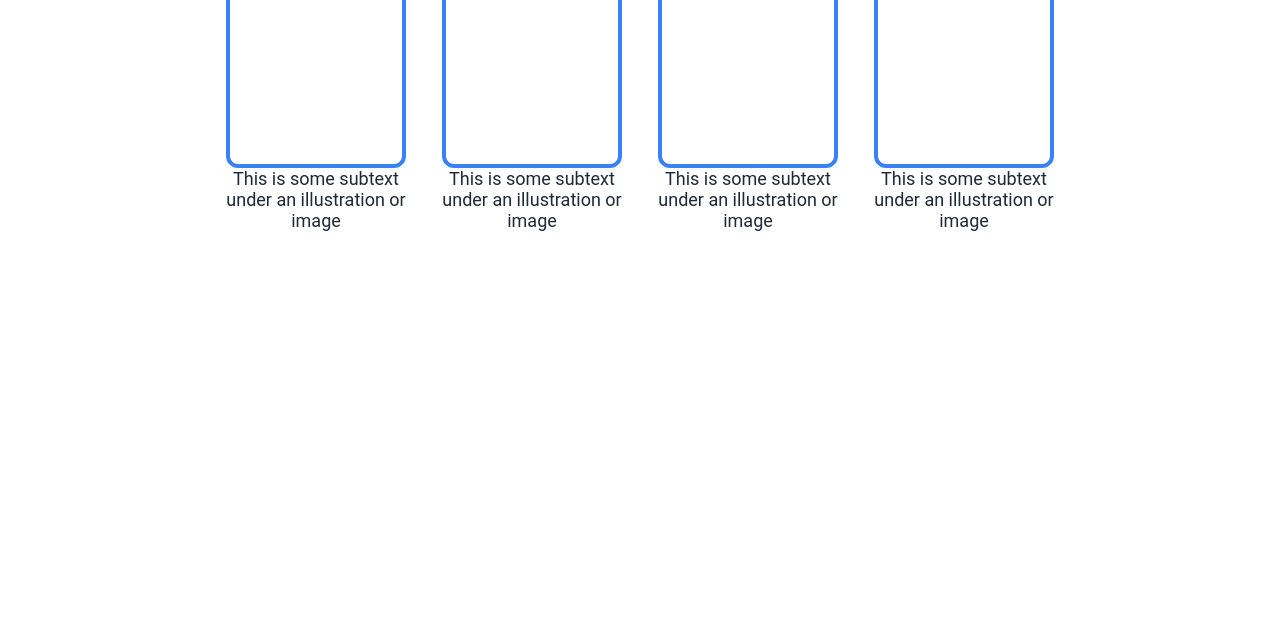
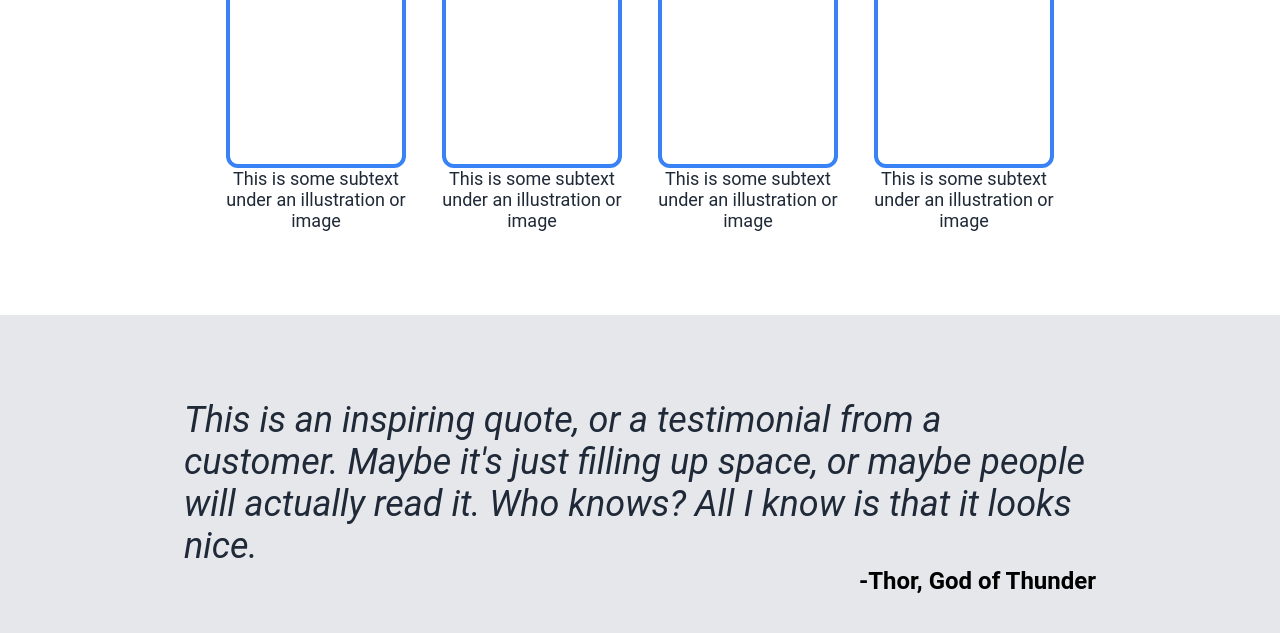
Before and after one commit to rasmusdjoergensen/landing-page, a plain HTML site: page index.html in a window 1280 px wide. Shown: the part 543-1176 px from the top of the page. Before the commit the page ends 858 px from the top, so only its background shows below. Drawn offline with Linux system fonts and the light colour scheme.

Commit message:
feat: Write HTML and CSS for quote section
Added text in form of quote and author. Styled section.

```diff
--- a/index.html
+++ b/index.html
@@ -55,5 +55,15 @@
                 </div>
             </div>
         </div>
+        <div class="quote">
+            <p class="text">
+                This is an inspiring quote, or a testimonial from a customer. Maybe it's
+                just filling up space, or maybe people will actually read it. Who knows?
+                All I know is that it looks nice.
+            </p>
+            <p class="author">
+                -Thor, God of Thunder
+            </p>
+        </div>
     </body>
 </html>
--- a/style.css
+++ b/style.css
@@ -112,3 +112,20 @@ h2 {
     box-sizing: border-box;
     margin: auto;
 }
+
+.quote {
+    background-color: #E5E7EB;
+    padding: 84px 184px;
+}
+
+.text {
+    color: #1F2937;
+    font-size: 36px;
+    font-style: italic;
+}
+
+.author {
+    font-weight: bold;
+    font-size: 24px;
+    text-align: right;
+}
```
